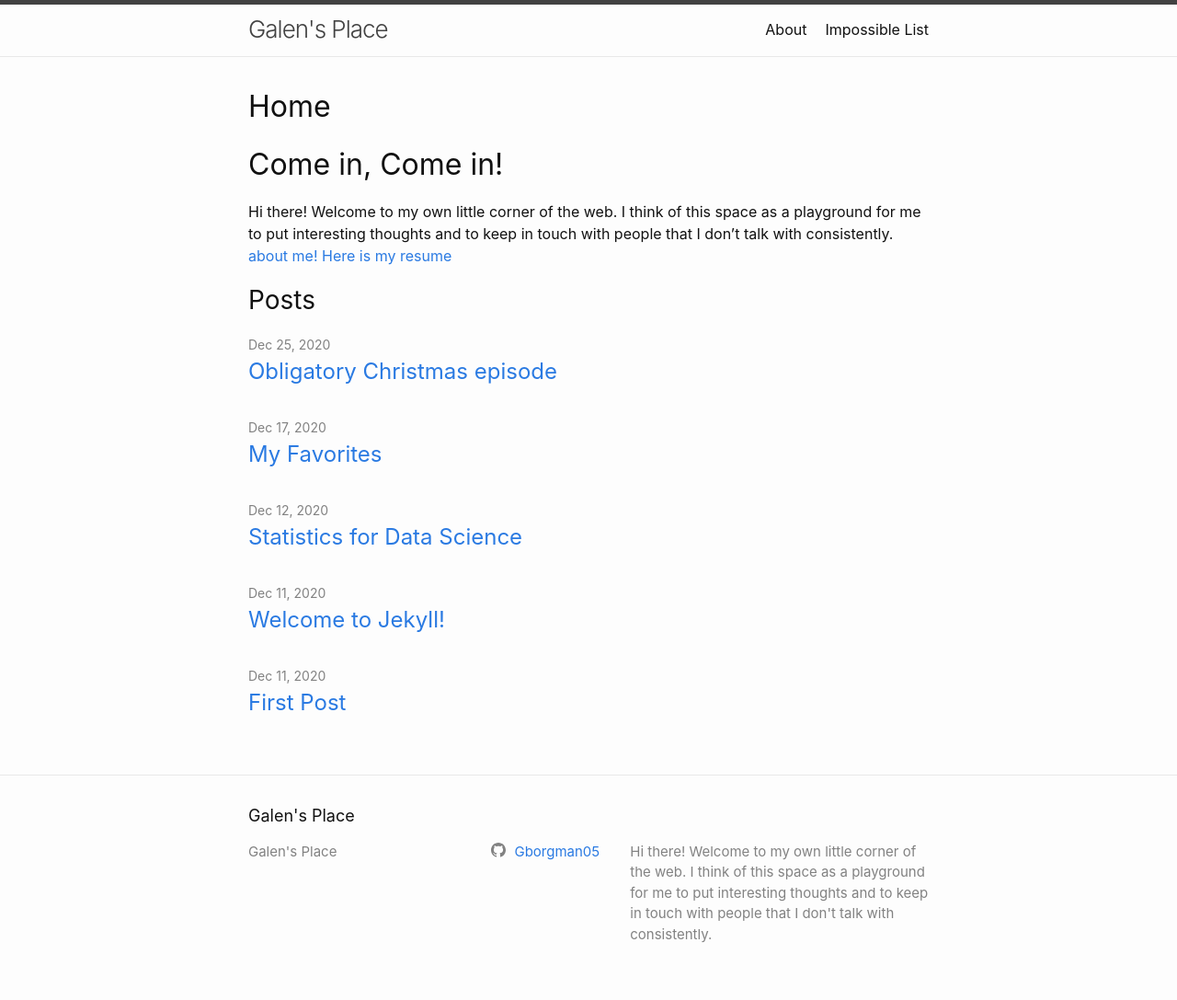
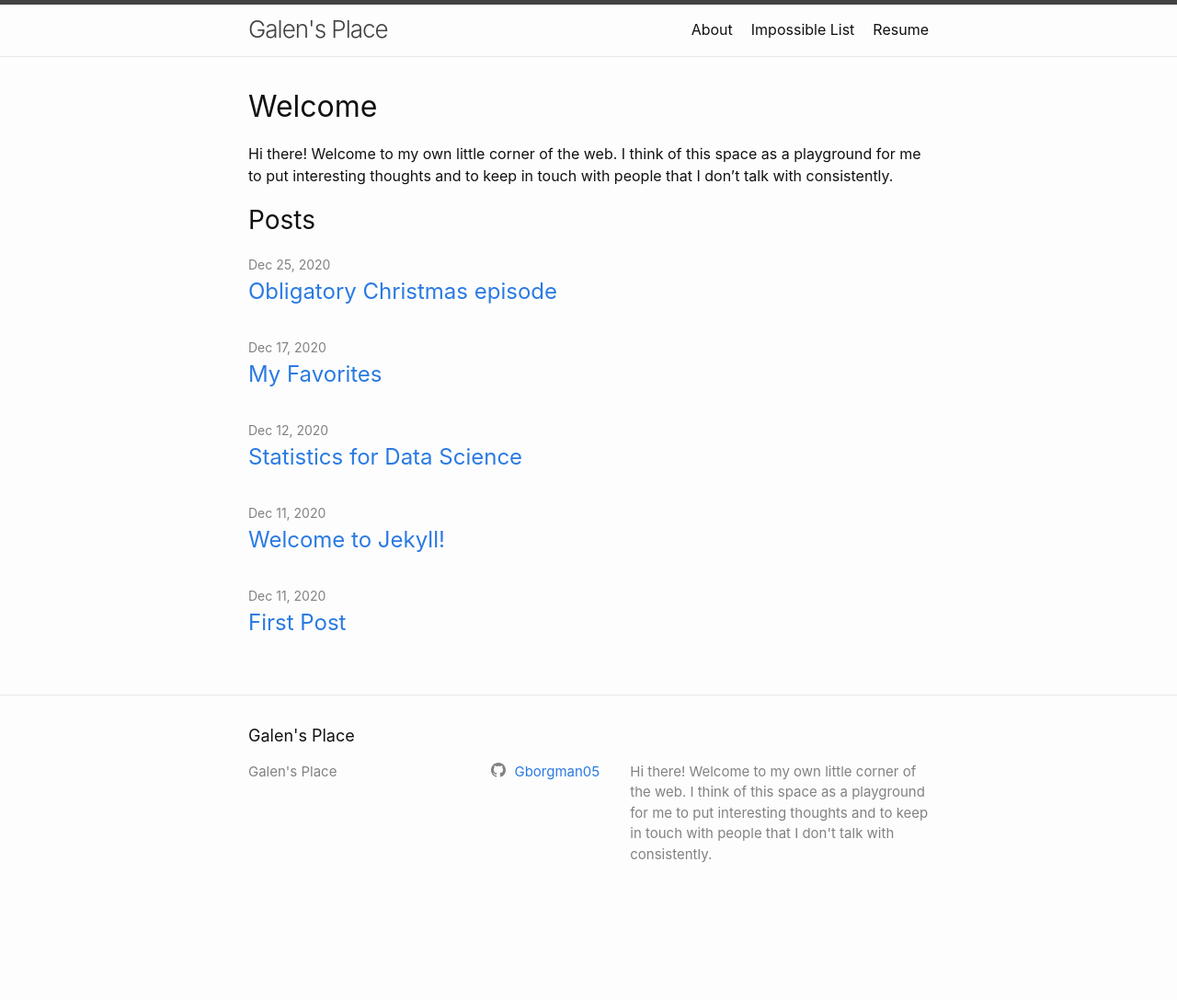
Before and after one commit to Gborgman05/OldGborgman05.github.io, a Jekyll site: the page built from index.markdown, in a window 1280 px wide. Shown: the whole page at 92% size. Built offline with Jekyll 4.4.1, drawn with Linux system fonts in a browser that asks for light colours; after the commit the page ends 1000 px from its top, so only the background shows below that.

Commit message:
homepage adjust

```diff
--- a/_includes/header.html
+++ b/_includes/header.html
@@ -24,6 +24,7 @@
             <a class="page-link" href="{{ my_page.url | relative_url }}">{{ my_page.title | escape }}</a>
             {%- endif -%}
           {%- endfor -%}
+            <a class="page-link" href="/assets/Galen_borgman_Resume.pdf">Resume</a>
         </div>
       </nav>
     {%- endif -%}
--- a/index.markdown
+++ b/index.markdown
@@ -1,13 +1,7 @@
 ---
-# Feel free to add content and custom Front Matter to this file.
-# To modify the layout, see https://jekyllrb.com/docs/themes/#overriding-theme-defaults
-
 layout: home
-title: Home
+title: Welcome
 permalink: /
 ---
-# Come in, Come in!
 
 Hi there! Welcome to my own little corner of the web. I think of this space as a playground for me to put interesting thoughts and to keep in touch with people that I don't talk with consistently.
-[about me!](/about/)
-[Here is my resume](/assets/Galen_Borgman_Resume.pdf)
```
